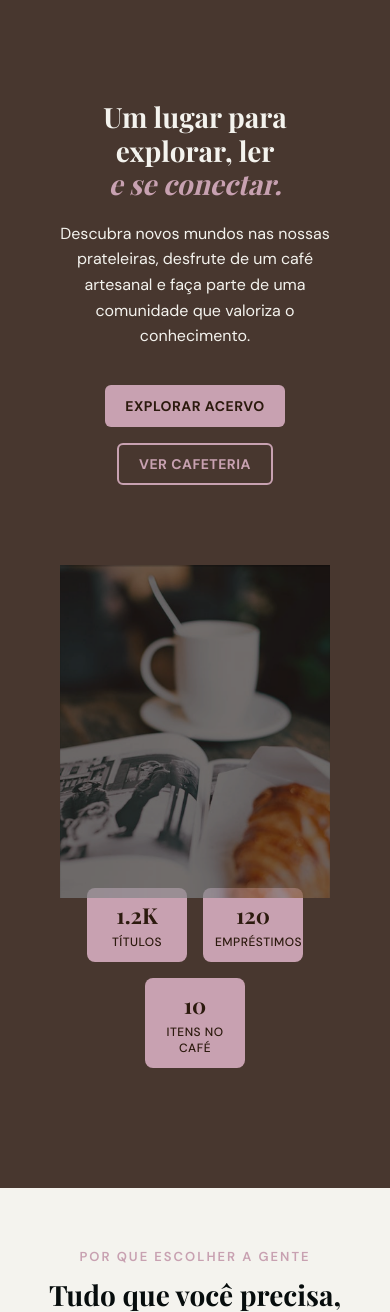
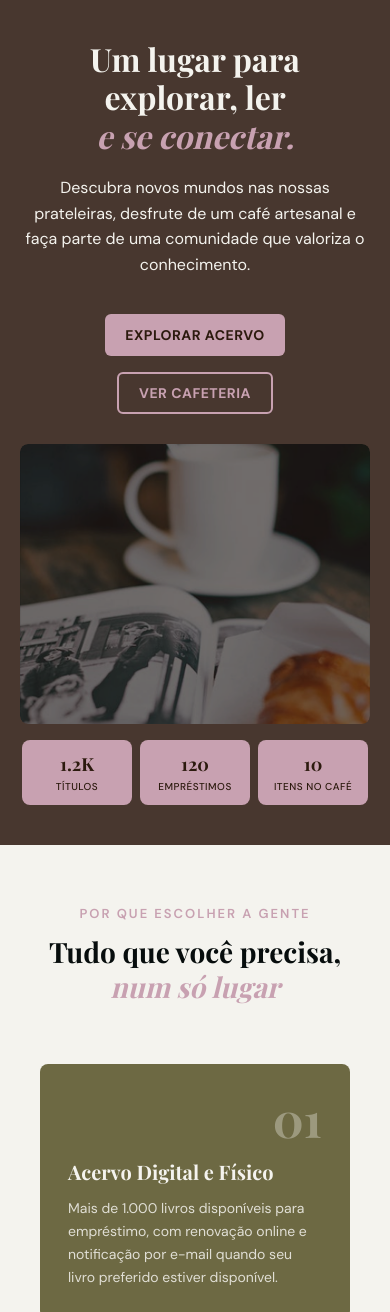
Before and after one commit to amandalaraujo/projeto-web-bruma-coffee, a Django app: page / in a window 390 px wide. Shown: the part 68-1380 px from the top of the page. Run offline with Django 5.2, Linux system fonts and the light colour scheme; some web fonts are replaced.

Commit message:
fix: responsividade mobile hero cards e cafeteria

```diff
--- a/static/css/modules/home.css
+++ b/static/css/modules/home.css
@@ -5,7 +5,14 @@
   align-items: stretch;
   background-color: #48372f;
   min-height: 520px;
-  overflow: hidden;
+  /* SEM overflow: hidden aqui — aplicado só no desktop abaixo */
+}
+
+/* overflow: hidden só no desktop, onde os cards são position: absolute */
+@media (min-width: 769px) {
+  .home {
+    overflow: hidden;
+  }
 }
 
 .hero-left {
@@ -383,9 +390,9 @@
   letter-spacing: 0.5px;
 }
 
-/* ================= MEDIA QUERIES (RESPONSIVIDADE) ================= */
+/* ================= MEDIA QUERIES ================= */
 
-/* Tablets e Celulares Grandes */
+/* Tablet */
 @media (max-width: 1024px) {
   .home,
   .features,
@@ -399,53 +406,112 @@
   }
 
   .features-grid {
-    grid-template-columns: repeat(2, 1fr); /* 2 colunas no tablet */
+    grid-template-columns: repeat(2, 1fr);
+  }
+
+  .hero-cards-bar {
+    left: 10px;
+    gap: 10px;
+  }
+
+  .hero-card {
+    width: 100px;
+    padding: 14px 10px;
   }
 }
 
-/* Celulares (Smartphones) */
+/* Mobile — bloco único e consolidado */
 @media (max-width: 768px) {
-  /* Ajuste Hero */
+  /* --- HERO --- */
   .home {
-    flex-direction: column; /* Empilha o texto em cima da imagem */
+    flex-direction: column;
     text-align: center;
-  }
-
-  .hero-left,
-  .hero-right {
-    max-width: 100%;
+    min-height: auto;
     padding: 40px 20px;
   }
 
+  .hero-left {
+    max-width: 100%;
+    padding: 0 0 30px 0;
+    align-items: center;
+  }
+
+  .hero-left h1 {
+    font-size: 32px;
+  }
+
   .hero-left p {
-    margin: 20px auto 0; /* Centraliza o parágrafo */
+    margin: 20px auto 0;
+    max-width: 100%;
   }
 
   .hero-btns {
     justify-content: center;
+    flex-direction: column;
+    align-items: center;
   }
 
+  /* hero-right: remove position relative e overflow hidden */
+  .hero-right {
+    position: static;
+    overflow: visible;
+    display: flex;
+    flex-direction: column;
+    align-items: center;
+    max-width: 100%;
+  }
+
+  /* contém a imagem com overflow interno */
+  .hero-img {
+    width: 100%;
+    height: 280px;
+    overflow: hidden;
+    border-radius: 8px;
+  }
+
+  .hero-img img {
+    width: 100%;
+    height: 100%;
+    object-fit: cover;
+    border-radius: 8px;
+  }
+
+  /* cards: saem do absolute, ficam abaixo da imagem em linha */
   .hero-cards-bar {
-    position: static; /* Tira os cards de cima da imagem */
+    position: static;
     transform: none;
-    flex-direction: row; /* Cards lado a lado no celular */
+    left: auto;
+    flex-direction: row;
+    flex-wrap: nowrap;
     justify-content: center;
-    margin-top: -30px;
-    z-index: 5;
-    padding: 20px;
+    gap: 8px;
+    width: 100%;
+    padding: 16px 0 0 0;
+    margin-top: 0;
   }
 
   .hero-card {
-    width: 100px;
-    padding: 12px;
+    flex: 1;
+    min-width: 0;
+    max-width: 110px;
+    width: auto;
+    padding: 12px 8px;
   }
 
-  /* Ajuste Features */
-  .features-grid {
-    grid-template-columns: 1fr; /* 1 coluna no celular */
+  .hero-card-num {
+    font-size: 18px;
   }
 
-  /* Ajuste Seção de Livros */
+  .hero-card-label {
+    font-size: 10px;
+  }
+
+  /* --- FEATURES --- */
+  .features-grid {
+    grid-template-columns: 1fr;
+  }
+
+  /* --- BOOKS --- */
   .book-grid {
     flex-direction: column;
     align-items: center;
@@ -463,7 +529,11 @@
     border-bottom: none;
   }
 
-  /* Ajuste Cafeteria */
+  /* --- CAFETERIA --- */
+  .cafeteria {
+    padding: 60px 20px;
+  }
+
   .cafe-layout {
     flex-direction: column;
     gap: 40px;
@@ -480,17 +550,32 @@
   }
 
   .cafe-menu-grid {
-    grid-template-columns: 1fr; /* Menu em uma coluna */
+    grid-template-columns: 1fr;
+  }
+
+  .menu-item {
+    align-items: center;
+    text-align: center;
   }
 }
 
-/* Telas muito pequenas (iPhone SE, etc) */
-@media (max-width: 480px) {
-  .hero-cards-bar {
-    flex-wrap: wrap; /* Quebra os cards se não couberem na linha */
+/* Cafeteria centralizada no mobile — adicionado */
+@media (max-width: 768px) {
+  .cafe-right {
+    display: flex;
+    flex-direction: column;
+    align-items: center;
+    width: 100%;
   }
 
-  .hero-left h1 {
-    font-size: 28px;
+  .cafe-menu-grid {
+    grid-template-columns: 1fr;
+    width: 100%;
+    max-width: 320px;
+  }
+
+  .cafe-btn-wrapper {
+    width: 100%;
+    max-width: 320px;
   }
 }
```
Also changed, not shown: templates/components/header.html (+28 -4 lines).
